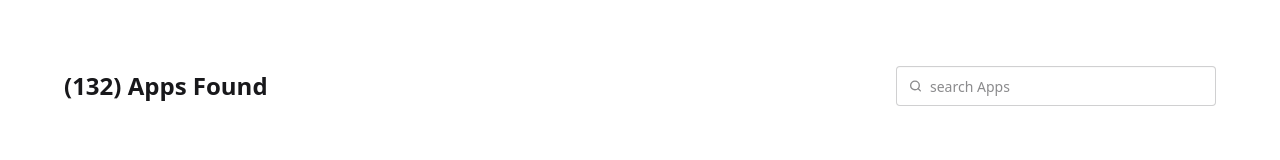
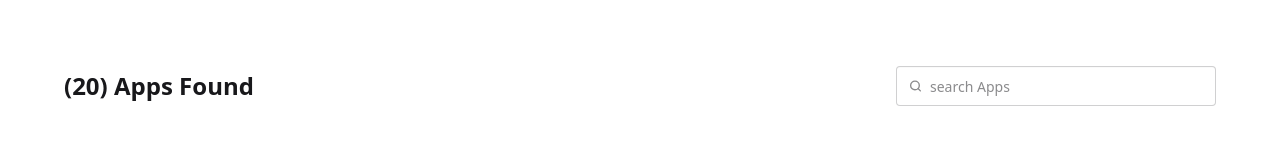
Before and after one commit to rimiakter4/PH-Assignment-8th, a React (Vite) app: page /All in a window 1280 px wide. Shown: the part 228-388 px from the top of the page. Built offline with nearby package versions, Linux system fonts and the light colour scheme.

Commit message:
added a serach function

```diff
--- a/src/Pages/ALL/All.jsx
+++ b/src/Pages/ALL/All.jsx
@@ -1,9 +1,14 @@
-import React from 'react';
-import { useLoaderData } from 'react-router';
+import React, { useState } from 'react';
+// import { useLoaderData } from 'react-router';
 import App from '../Apps/App';
+import useApps from '../../Hooks/useApps';
 
 const All = () => {
-    const appData=useLoaderData();
+    // const appData=useLoaderData();
+    const {data}=useApps();
+    const [search,setSearch]=useState('');
+    const term=search.trim().toLocaleLowerCase();
+    const searchData=term?data.filter(dat=>dat.title.toLocaleLowerCase().includes(term)):data
 
     return (
 
@@ -14,7 +19,7 @@ const All = () => {
             </div>
             <div className='flex justify-between items-center p-16
             '>
-<h1 className='font-semibold text-2xl'>(132) Apps Found</h1>
+<h1 className='font-semibold text-2xl'>({data.length}) Apps Found</h1>
 <label className="input">
   <svg className="h-[1em] opacity-50" xmlns="http://www.w3.org/2000/svg" viewBox="0 0 24 24">
     <g
@@ -28,7 +33,7 @@ const All = () => {
       <path d="m21 21-4.3-4.3"></path>
     </g>
   </svg>
-  <input type="search" required placeholder="search Apps" />
+  <input value={search} onChange={(e)=>setSearch(e.target.value)} type='search' required placeholder="search Apps" />
 </label>
 
             </div>
@@ -36,7 +41,7 @@ const All = () => {
 
    <div className='grid grid-cols-4 gap-10 p-16 '>
  {
-                    appData.map(singleApp=><App key={singleApp.id} singleApp={singleApp}></App>)
+                    searchData.map(singleApp=><App key={singleApp.id} singleApp={singleApp}></App>)
                 }
 
                 </div>
--- a/src/Pages/Apps/Apps.jsx
+++ b/src/Pages/Apps/Apps.jsx
@@ -4,6 +4,7 @@ import { HiH2 } from 'react-icons/hi2';
 import { Link } from 'react-router';
 
 const Apps = ({data}) => {
+
     return (
         <div>
             <div className='text-center mt-10'>
```
